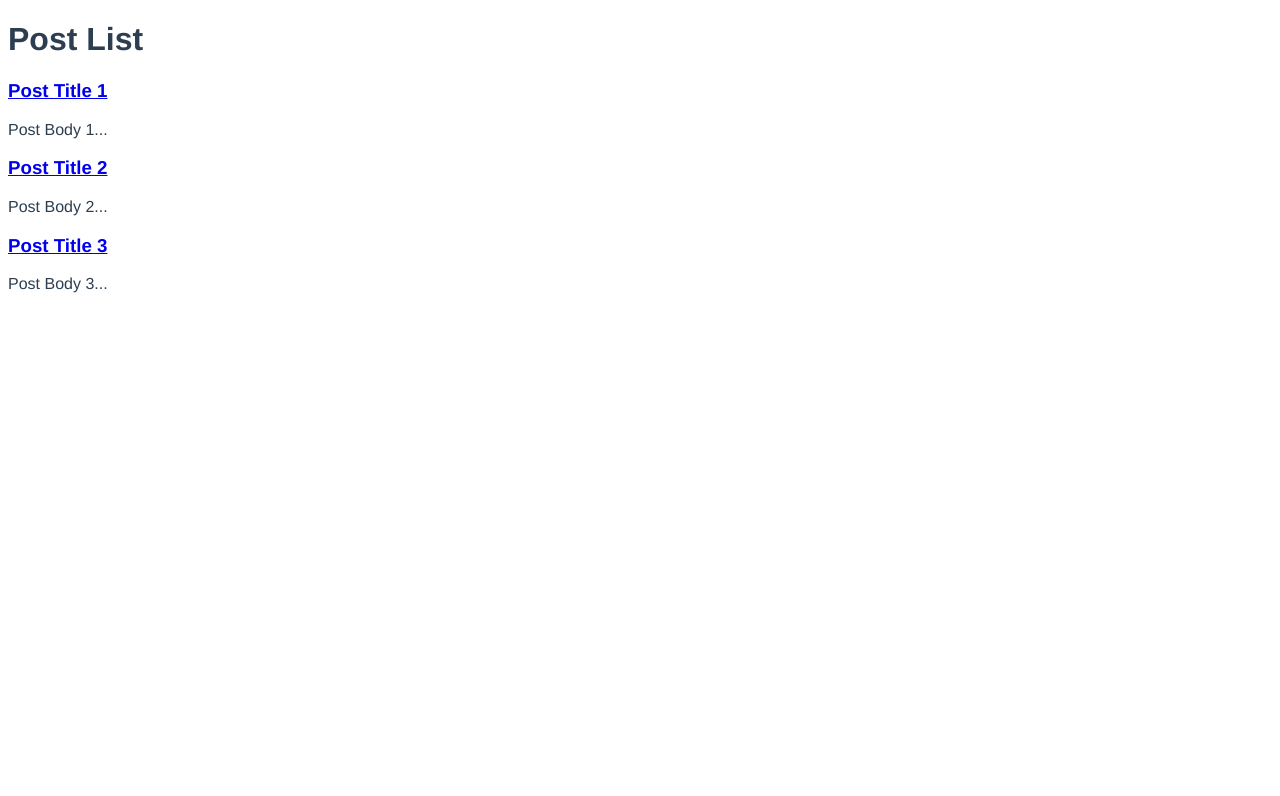
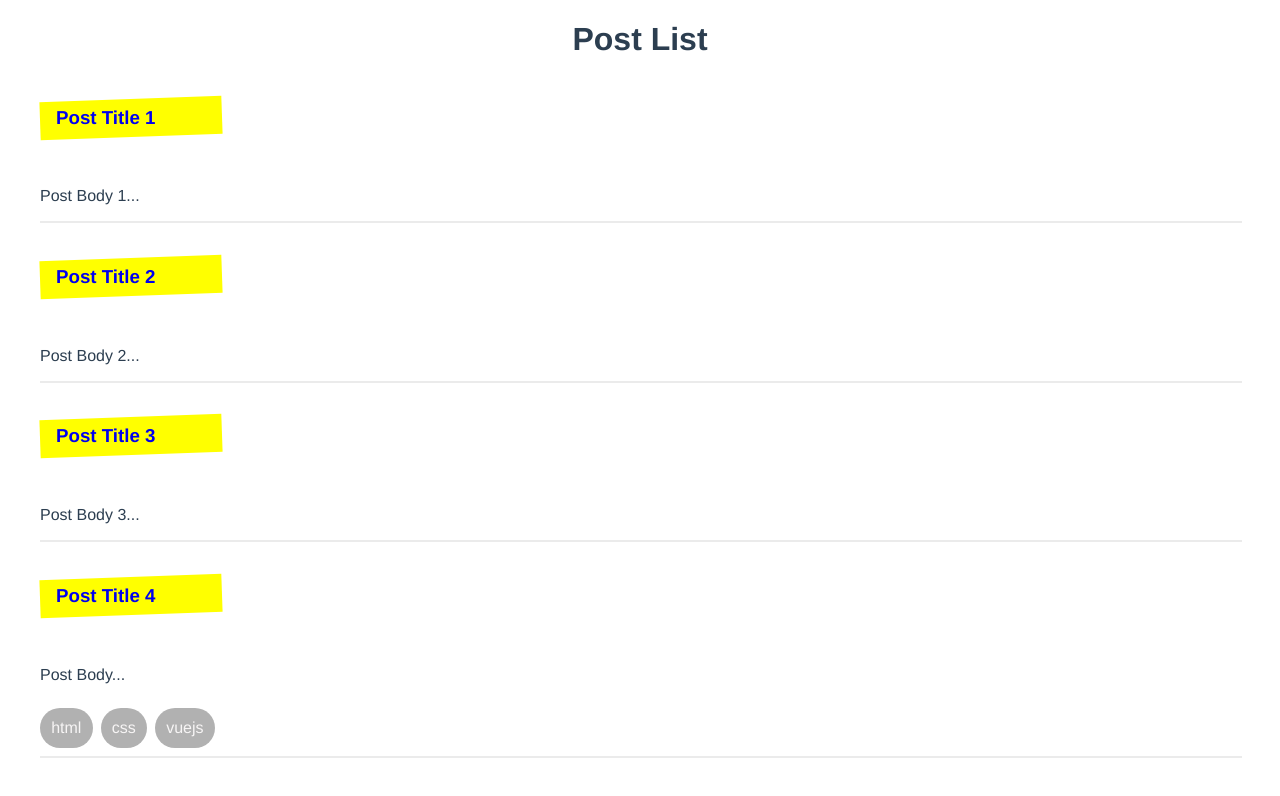
Before and after one commit to Zin-Mg-Nyunt/composition_api, a Vue app: page / in a window 1280 px wide. Shown: the top 796 px of the page. Built offline with nearby package versions, Linux system fonts and the light colour scheme; data requests are answered from the project's data file.

Commit message:
create post backend

```diff
--- a/database/db.json
+++ b/database/db.json
@@ -1,5 +1,5 @@
 {
-    "posts":[
+  "posts": [
     {
       "title": "Post Title 1",
       "body": "Post Body 1",
@@ -14,6 +14,16 @@
       "title": "Post Title 3",
       "body": "Post Body 3",
       "id": 3
+    },
+    {
+      "title": "Post Title 4",
+      "body": "Post Body",
+      "tags": [
+        "html",
+        "css",
+        "vuejs"
+      ],
+      "id": 4
     }
   ]
 }
--- a/src/components/SinglePost.vue
+++ b/src/components/SinglePost.vue
@@ -3,6 +3,10 @@
     <h3>{{post.title}}</h3>
   </router-link>
   <p>{{cutPostBody}}</p>
+  <div v-for="tag in post.tags" :key="tag" class="pill">
+    {{tag}}
+  </div>
+  <div class="divider"></div>
 </template>
 
 <script>
@@ -18,5 +22,28 @@ export default {
 </script>
 
 <style>
-
+  h3{
+    display: inline-block;
+    padding: .5rem 1rem;
+    width: 150px;
+    position: relative;
+  }
+  h3::before{
+    content: '';
+    position: absolute;
+    top: 0;
+    left: 0;
+    width: 100%;
+    height: 100%;
+    background-color: yellow;
+    z-index: -1;
+    transform: rotate(-2deg);
+  }
+  p{
+    margin: 2rem 0 1rem;
+  }
+  .divider{
+    width: 100%;
+    border: 1px solid #ebebeb;
+  }
 </style>
--- a/src/views/Create.vue
+++ b/src/views/Create.vue
@@ -1,6 +1,6 @@
 <template>
   <h1>Create Post</h1>
-  <form>
+  <form @submit.prevent="addPost">
     <label>Title</label>
     <input type="text" required v-model="title">
 
@@ -8,7 +8,7 @@
     <textarea rows="5" required v-model="body"></textarea>
 
     <label>Tags</label>
-    <input type="text" required v-model="tag" @keydown.enter.prevent="handleKyeUp">
+    <input type="text" v-model="tag" @keydown.enter.prevent="handleKyeUp">
     <div>
       <div v-for="tag in tags" :key="tag" class="pill">
         {{tag}}
@@ -33,8 +33,20 @@ export default {
             }
             tag.value=""
         }
-
-        return {title,body,tag,handleKyeUp,tags}
+        let addPost=async()=>{
+            await fetch("http://localhost:3000/posts",{
+                method : "POST",
+                headers : {
+                    'Content-Type': 'application/json',
+                },
+                body : JSON.stringify({
+                    title : title.value,
+                    body : body.value,
+                    tags : tags.value
+                })
+            })
+        }
+        return {title,body,tag,handleKyeUp,tags,addPost}
     }
 }
 </script>
@@ -58,7 +70,7 @@ export default {
         width: 100%;
         font-size: 1.2rem;
         padding: .6rem;
-        border: 1px solid black;
+        border: 1px solid #9c9c9c;
         border-radius: .7rem;
         margin: .3rem 0 1rem;
     }
@@ -68,11 +80,11 @@ export default {
     }
     .pill{
         display: inline-block;
-        padding: 1rem;
+        padding: .7rem;
         border-radius: 40px;
         background-color: #b1b1b1;
         color: #f7f5f5;
-        font-size: 1.2rem;
+        /* font-size: 1.2rem; */
         margin: .5rem;
         margin-left: 0;
     }
--- a/src/views/Detail.vue
+++ b/src/views/Detail.vue
@@ -1,4 +1,5 @@
 <template>
+  <div class="home">
       <div v-if="error">
     {{error}}
     </div>
@@ -10,6 +11,7 @@
       </div>
       <div v-else>
           <Spinner></Spinner>
+      </div>
     </div>
   </div>
 
--- a/src/views/HomeView.vue
+++ b/src/views/HomeView.vue
@@ -1,4 +1,5 @@
 <template>
+  <div class="home">
     <div v-if="error">
     {{error}}
     </div>
@@ -7,6 +8,7 @@
     </div>
     <div v-else>
       <Spinner></Spinner>
+    </div>
   </div>
 </template>
 
@@ -28,5 +30,11 @@ export default {
 </script>
 
 <style>
-
+  .home{
+    max-width: 1200px;
+    margin: 10px auto;
+  }
+  .home h1{
+    text-align: center;
+  }
 </style>
```
Lines whose indentation alone changed are shown as unchanged.
